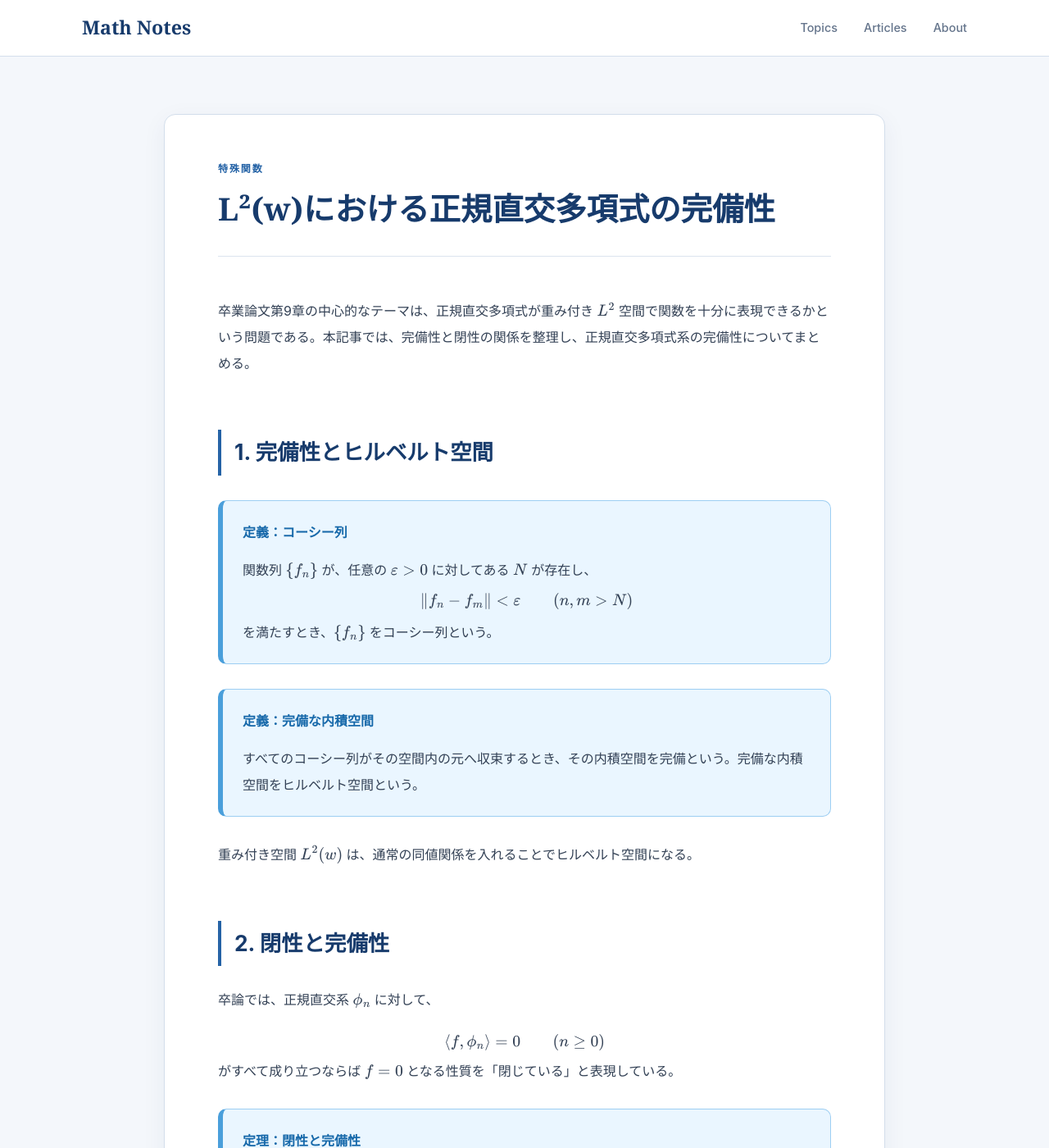
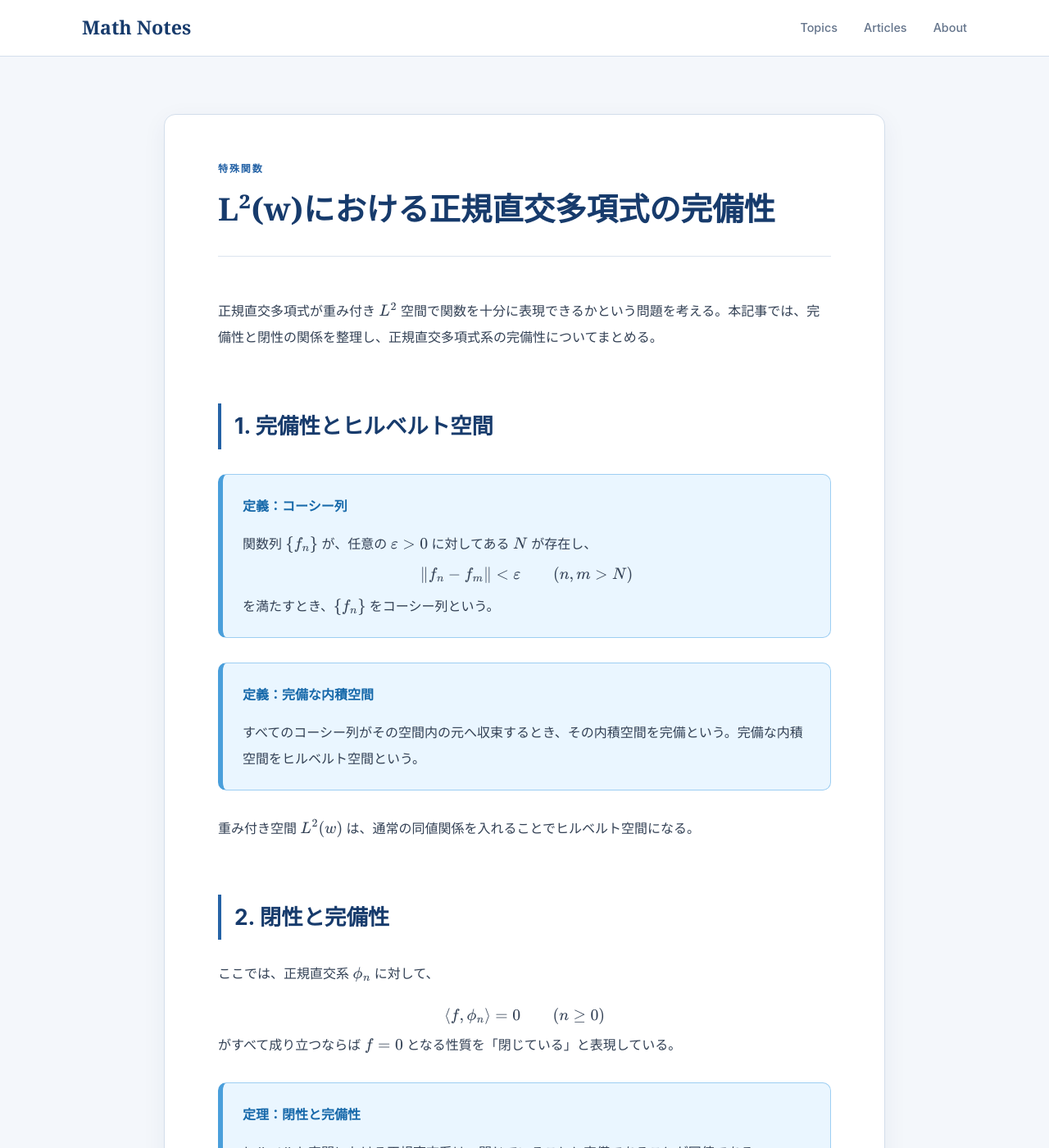
Before and after one commit to koukano/koukano.github.io, a Jekyll site: the page built from articles/l2-completeness-orthogonal-polynomials.md, in a window 1280 px wide and 1400 px high. Shown: the whole window at 82% size. Built offline with Jekyll 4.4.1, drawn with Linux system fonts in a browser that asks for light colours; some of the changed text lies outside the part shown.

Commit message:
Remove thesis references from article text

```diff
--- a/articles/l2-completeness-orthogonal-polynomials.md
+++ b/articles/l2-completeness-orthogonal-polynomials.md
@@ -5,7 +5,7 @@ category: "special-functions"
 category_label: "特殊関数"
 ---
 
-卒業論文第9章の中心的なテーマは、正規直交多項式が重み付き $L^2$ 空間で関数を十分に表現できるかという問題である。本記事では、完備性と閉性の関係を整理し、正規直交多項式系の完備性についてまとめる。
+正規直交多項式が重み付き $L^2$ 空間で関数を十分に表現できるかという問題を考える。本記事では、完備性と閉性の関係を整理し、正規直交多項式系の完備性についてまとめる。
 
 ## 1. 完備性とヒルベルト空間
 
@@ -39,7 +39,7 @@ $$
 
 ## 2. 閉性と完備性
 
-卒論では、正規直交系 $\{\phi_n\}$ に対して、
+ここでは、正規直交系 $\{\phi_n\}$ に対して、
 
 $$
 \langle f,\phi_n\rangle=0
@@ -150,7 +150,7 @@ $$
 
 ## 5. 正規直交多項式系の完備性
 
-卒論ではさらに、有限区間上の重み付き $L^2(w)$ において、正規直交多項式系が完備であることをワイエルシュトラスの近似定理と結びつけている。
+さらに、有限区間上の重み付き $L^2(w)$ において、正規直交多項式系が完備であることをワイエルシュトラスの近似定理と結びつけている。
 
 多項式すべてと直交する関数 $f$ を考える。すなわち、
 
```
